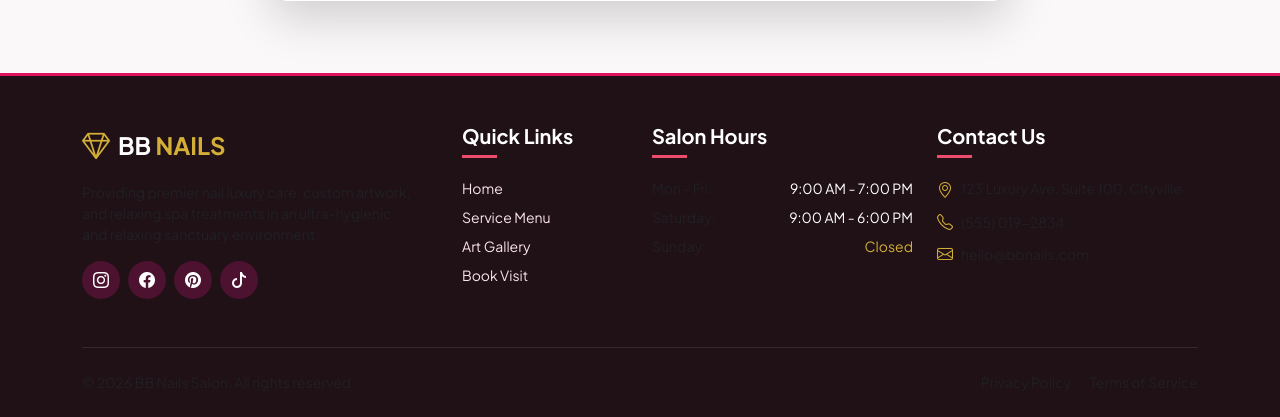
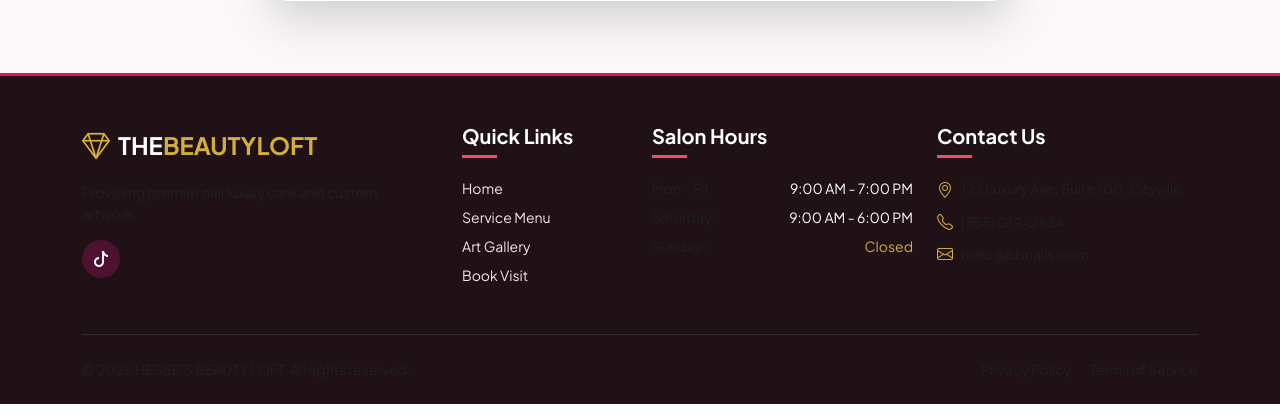
Before and after one commit to MichaelHesse/bbnails-salon, a Django app: page / in a window 1280 px wide. Shown: the part 2692-3109 px from the top of the page. Run offline with Django 5.2, Linux system fonts and the light colour scheme; data comes from the database, SQL or seed files in the repository; data that the repository does not hold is empty.

Commit message:
new changes

```diff
--- a/bbnails/templates/bbnails/base.html
+++ b/bbnails/templates/bbnails/base.html
@@ -170,8 +170,8 @@
     <div class="top-bar py-2 d-none d-md-block">
         <div class="container d-flex justify-content-between align-items-center">
             <div>
-                <i class="bi bi-geo-alt text-warning me-2"></i> 123 Luxury Ave, Suite 100 &bull;
-                <i class="bi bi-telephone text-warning ms-3 me-2"></i> (555) 019-2834
+                <i class="bi bi-geo-alt text-warning me-2"></i> Dansoman First-Stop,GA-505-1780 aCCRA &bull;
+                <i class="bi bi-telephone text-warning ms-3 me-2"></i> +233547867158
             </div>
             <div>
                 <i class="bi bi-clock text-warning me-2"></i> Mon - Sat: 9:00 AM - 7:00 PM
@@ -186,7 +186,7 @@
                 <!-- Brand Logo -->
                 <a class="navbar-brand d-flex align-items-center" href="{% url 'home' %}">
                     <i class="bi bi-gem text-gold fs-3 me-2"></i>
-                    <span class="navbar-brand-title fs-4">BB <span>NAILS</span></span>
+                    <span class="navbar-brand-title fs-4">THE<span>BEAUTYLOFT</span></span>
                 </a>
 
                 <!-- Mobile Toggle Button -->
@@ -243,15 +243,12 @@
                 <div class="col-lg-4 col-md-6">
                     <div class="d-flex align-items-center mb-3">
                         <i class="bi bi-gem text-gold fs-3 me-2"></i>
-                        <span class="fs-4 fw-bold text-white">BB <span class="text-gold">NAILS</span></span>
+                        <span class="fs-4 fw-bold text-white">THE<span class="text-gold">BEAUTYLOFT</span></span>
                     </div>
                     <p class="text-muted small pe-lg-4">
-                        Providing premier nail luxury care, custom artwork, and relaxing spa treatments in an ultra-hygienic and relaxing sanctuary environment.
+                        Providing premier nail luxury care and custom artwork.
                     </p>
                     <div class="d-flex gap-2 mt-3">
-                        <a href="#" class="social-icon" aria-label="Instagram"><i class="bi bi-instagram"></i></a>
-                        <a href="#" class="social-icon" aria-label="Facebook"><i class="bi bi-facebook"></i></a>
-                        <a href="#" class="social-icon" aria-label="Pinterest"><i class="bi bi-pinterest"></i></a>
                         <a href="#" class="social-icon" aria-label="TikTok"><i class="bi bi-tiktok"></i></a>
                     </div>
                 </div>
@@ -310,7 +307,7 @@
 
             <div class="row align-items-center small text-muted">
                 <div class="col-md-6 text-center text-md-start mb-2 mb-md-0">
-                    &copy; {% now "Y" %} BB Nails Salon. All rights reserved.
+                    &copy; {% now "Y" %} HESSE'S BEAUTY LOFT. All rights reserved.
                 </div>
                 <div class="col-md-6 text-center text-md-end">
                     <a href="#" class="text-muted text-decoration-none me-3 hover-gold">Privacy Policy</a>
```
Also changed, not shown: .refact/buddy/chats/workflows/refact_error_detective.json, .refact/buddy/state.json, 3 other files.
